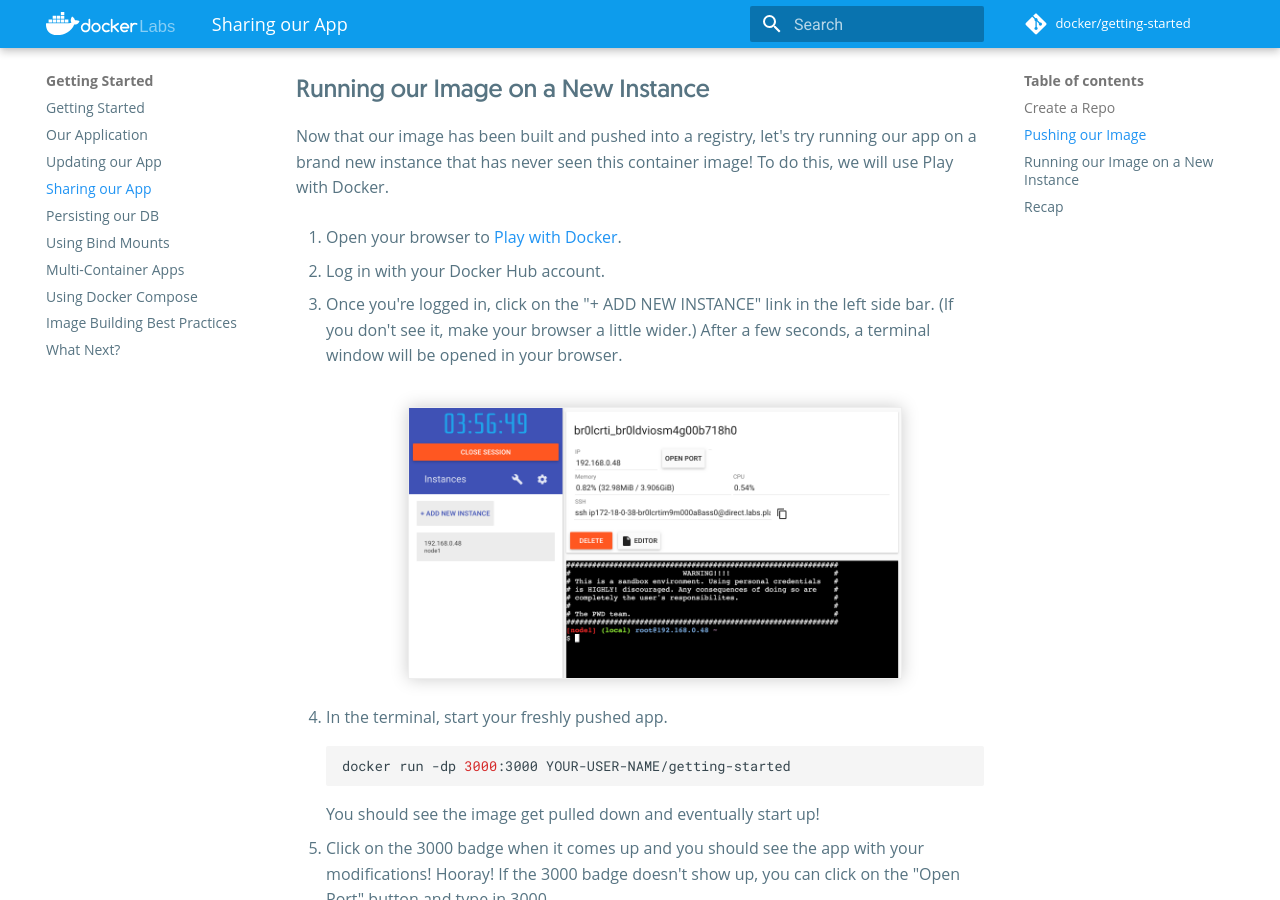
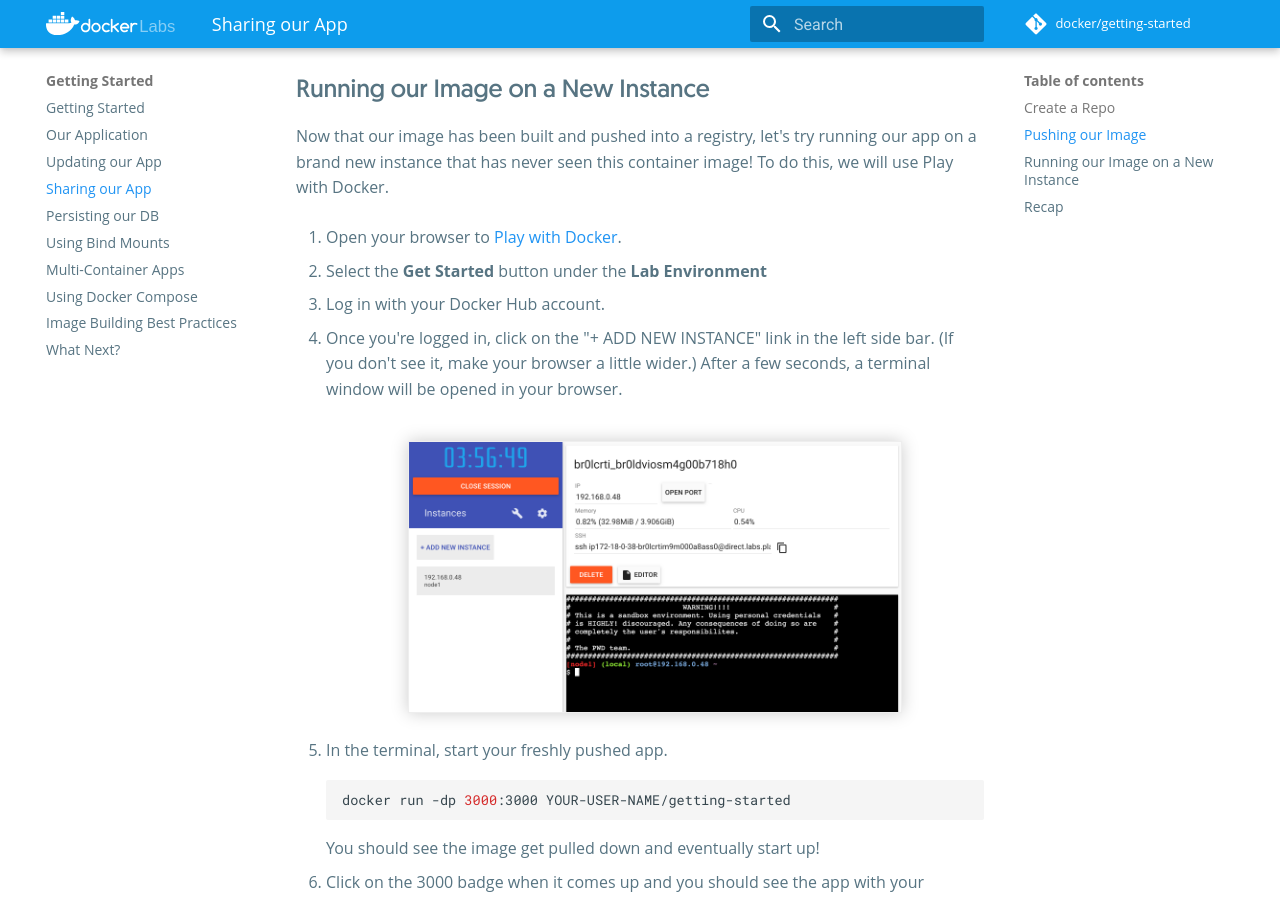
Before and after one commit to docker/getting-started, an MkDocs documentation site: the page built from docs/tutorial/sharing-our-app/index.md, in a window 1280 px wide and 900 px high, scrolled down 1434 px. Built offline with MkDocs 1.6.1 and Material for MkDocs 9.7.7, drawn with Linux system fonts in a browser that asks for light colours; comment, search, counter and statistics services are not loaded.

Commit message:
Adding clarity on navigation
Getting to the play with docker location is unclear. Adding clarity to this.

```diff
--- a/docs/tutorial/sharing-our-app/index.md
+++ b/docs/tutorial/sharing-our-app/index.md
@@ -60,6 +60,8 @@
 
 1. Open your browser to [Play with Docker](https://www.docker.com/play-with-docker).
 
+1. Select the **Get Started** button under the **Lab Environment**
+
 1. Log in with your Docker Hub account.
 
 1. Once you're logged in, click on the "+ ADD NEW INSTANCE" link in the left side bar. (If you don't see it, make your browser a little wider.) After a few seconds, a terminal window will be opened in your browser.
```
